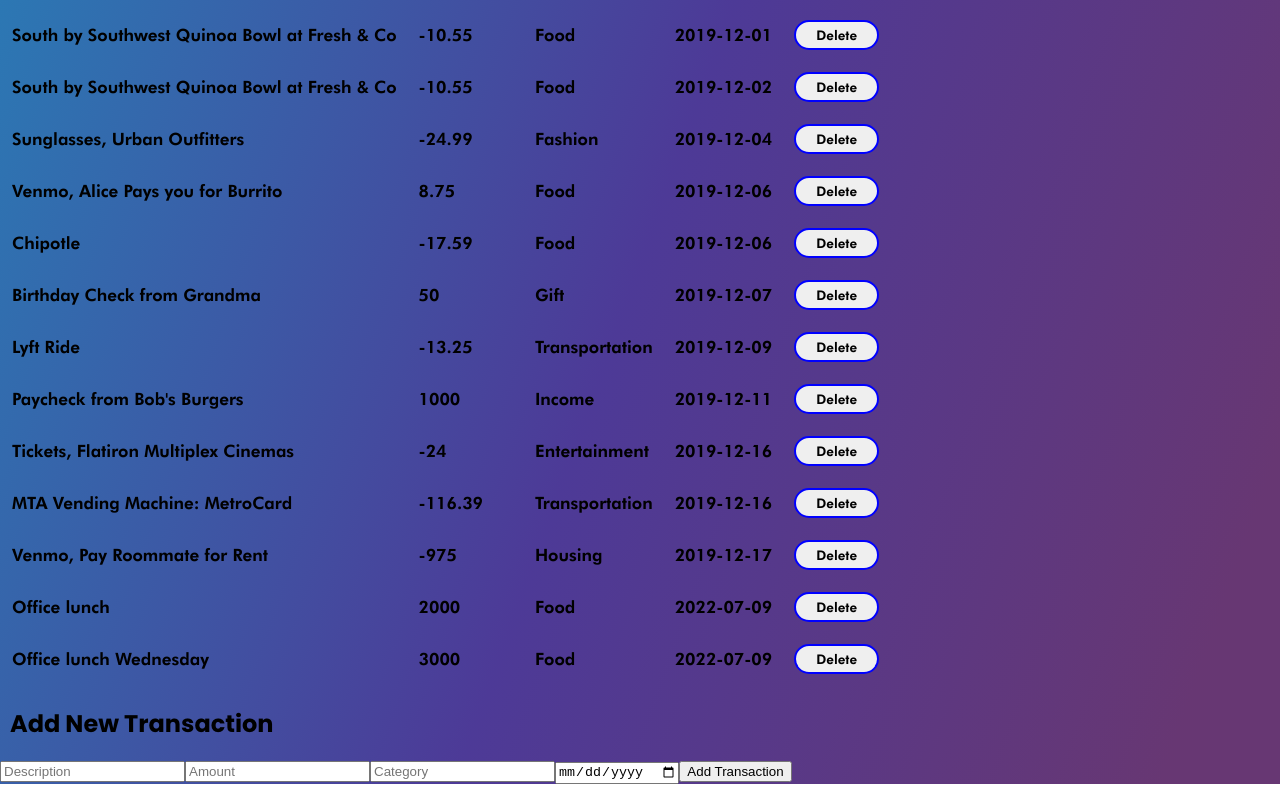
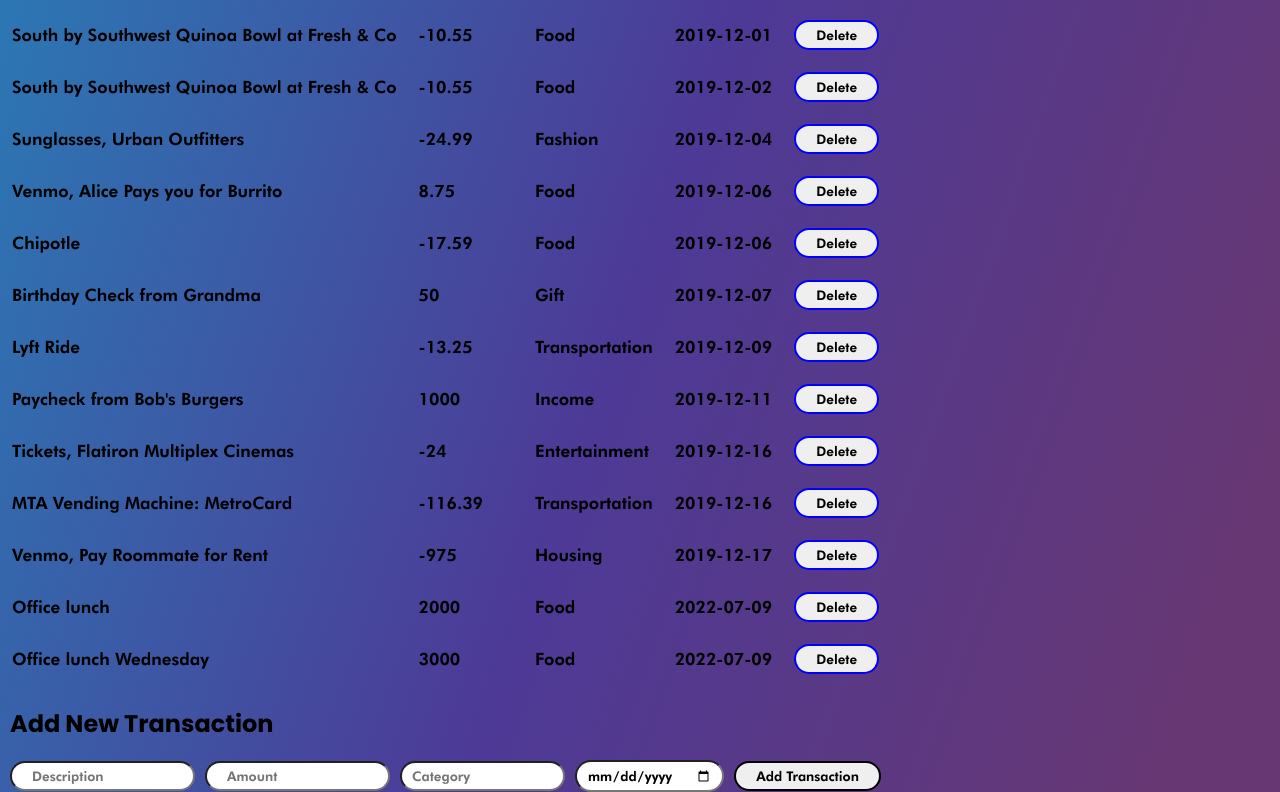
Before and after one commit to swarui/phase-2-wk1-code-challenge-flatiron-bank-, a React (Create React App) app in the folder flatiron/: page / in a window 1280 px wide. Shown: the part 351-1143 px from the top of the page. Built offline with nearby package versions, Linux system fonts and the light colour scheme; data requests are answered from the project's data file.

Commit message:
Styling buttons

```diff
--- a/flatiron/src/App.css
+++ b/flatiron/src/App.css
@@ -18,7 +18,6 @@
     rgb(77, 58, 151) 51%,
     rgb(103, 55, 115) 92.9%
   );
-
 }
 h1 {
   text-align: center;
@@ -36,6 +35,8 @@
   border: 2px solid black;
   border-radius: 20px;
   cursor: pointer;
+  transition: 0.3s;
+  background-color: rgb(104, 38, 167);
 }
 /* Style Search  Transactions button */
 .custom-placeholder {
@@ -44,6 +45,10 @@
   border-radius: 20px;
   margin-left: 10px;
 }
+.button-56:hover{
+  background-color: blueviolet;
+}
+
 /* Style the transaction table button */
 .button-85 {
   padding: 6px 20px;
@@ -51,7 +56,6 @@
   border: 2px solid black;
   border-radius: 20px;
   cursor: pointer;
-
 }
 /* Align the transaction table */
 th,
@@ -63,7 +67,6 @@
 .custom-table {
   font-family: Futura;
   font-size: 17px;
-
 }
 /* Style the delete button */
 .button-78 {
@@ -72,4 +75,48 @@
   border: 2px solid blue;
   border-radius: 20px;
   cursor: pointer;
+  transition: 0.3s;
 }
+/* Hover effect */
+.button-78:hover {
+  background-color: purple;
+}
+/* Style description placeholder */
+.description-placeholder {
+  margin-left: 10px;
+  padding: 5px 20px;
+  border-radius: 15px;
+  font-family: Futura;
+  color: #ad2121;
+}
+/* Style amount placeholder */
+.amount-placeholder {
+  margin-left: 10px;
+  padding: 5px 20px;
+  border-radius: 20px;
+  font-family: Futura;
+}
+/* Style category placeholder */
+.category-placeholder {
+  margin-left: 10px;
+  padding: 5px 10px;
+  border-radius: 20px;
+  font-family: Futura;
+}
+.input-placeholder {
+  margin-left: 10px;
+  padding: 5px 10px;
+  border-radius: 20px;
+  font-family: Futura;
+}
+.button-73 {
+  margin-left: 10px;
+  padding: 5px 20px;
+  border-radius: 20px;
+  border: 2px solid black;
+  font-family: Futura;
+  transition: 0.3s;
+}
+.button-73:hover{
+  background-color: blueviolet;
+}
--- a/flatiron/src/components/TransactionForm.js
+++ b/flatiron/src/components/TransactionForm.js
@@ -46,7 +46,7 @@
           placeholder="Category"
           value={category}
           onChange={(e) => setCategory(e.target.value)}
-          className="categoru-placeholder"
+          className="category-placeholder"
         />
         <input
           type="date"
```
